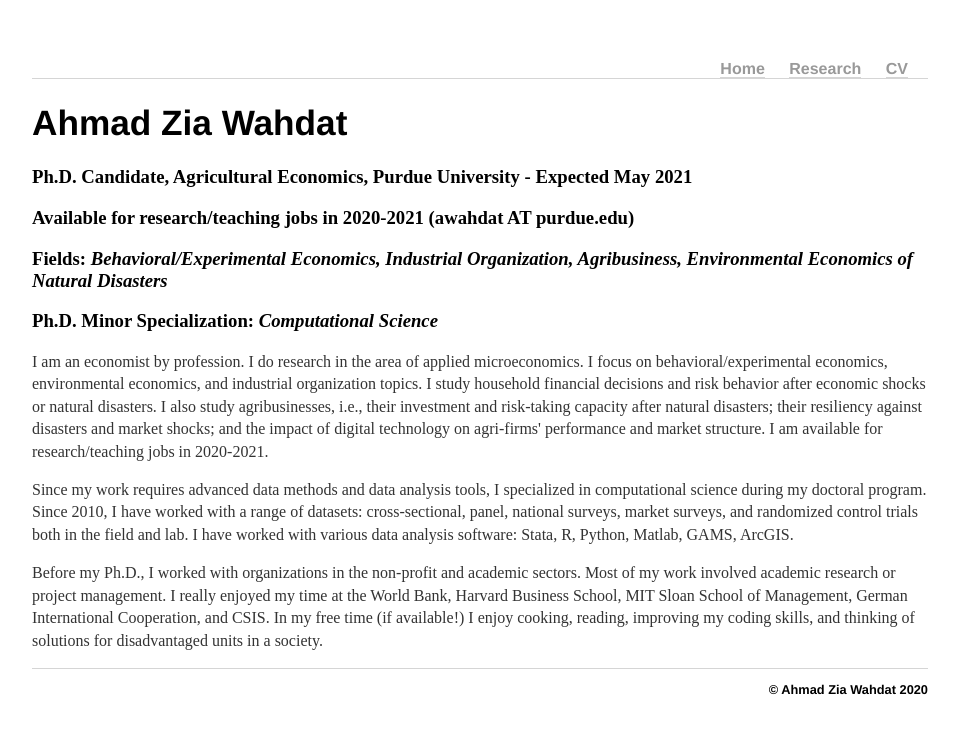
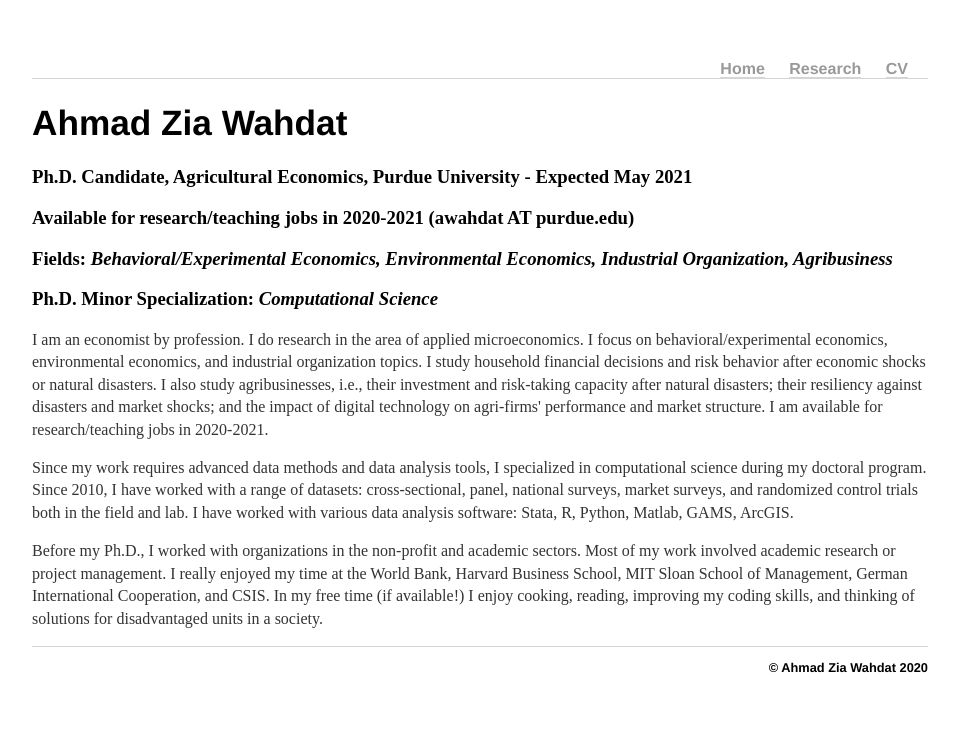
Before and after one commit to awahdat/webpage, a Jekyll site: the page built from index.html, in a window 1280 px wide. Shown: the top 734 px of the page, without its empty margins (160-1119 px from the left). Built offline with Jekyll 4.4.1, drawn with Linux system fonts in a browser that asks for light colours.

Commit message:
Update index.html

```diff
--- a/index.html
+++ b/index.html
@@ -6,7 +6,7 @@ title: Ahmad Zia Wahdat
 	<h1>Ahmad Zia Wahdat</h1>
 			<h3>Ph.D. Candidate, Agricultural Economics, Purdue University - Expected May 2021</h3>
 			<h3>Available for research/teaching jobs in 2020-2021 (awahdat AT purdue.edu)</h3>
-			<h3>Fields: <em>Behavioral/Experimental Economics, Industrial Organization, Agribusiness, Environmental Economics of Natural Disasters</em></h3>
+			<h3>Fields: <em>Behavioral/Experimental Economics, Environmental Economics, Industrial Organization, Agribusiness</em></h3>
 			<h3>Ph.D. Minor Specialization: <em>Computational Science</em></h3>
 
 	<p>I am an economist by profession. I do research in the area of applied microeconomics. I focus on behavioral/experimental
```
